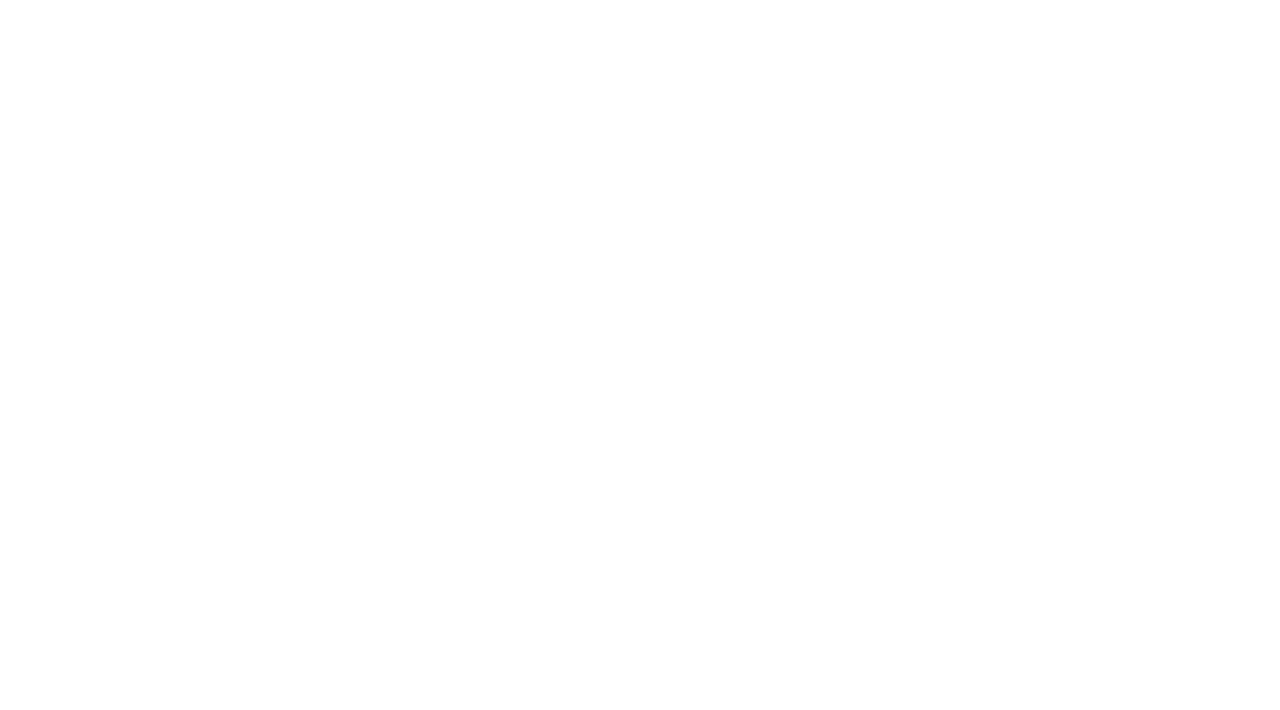
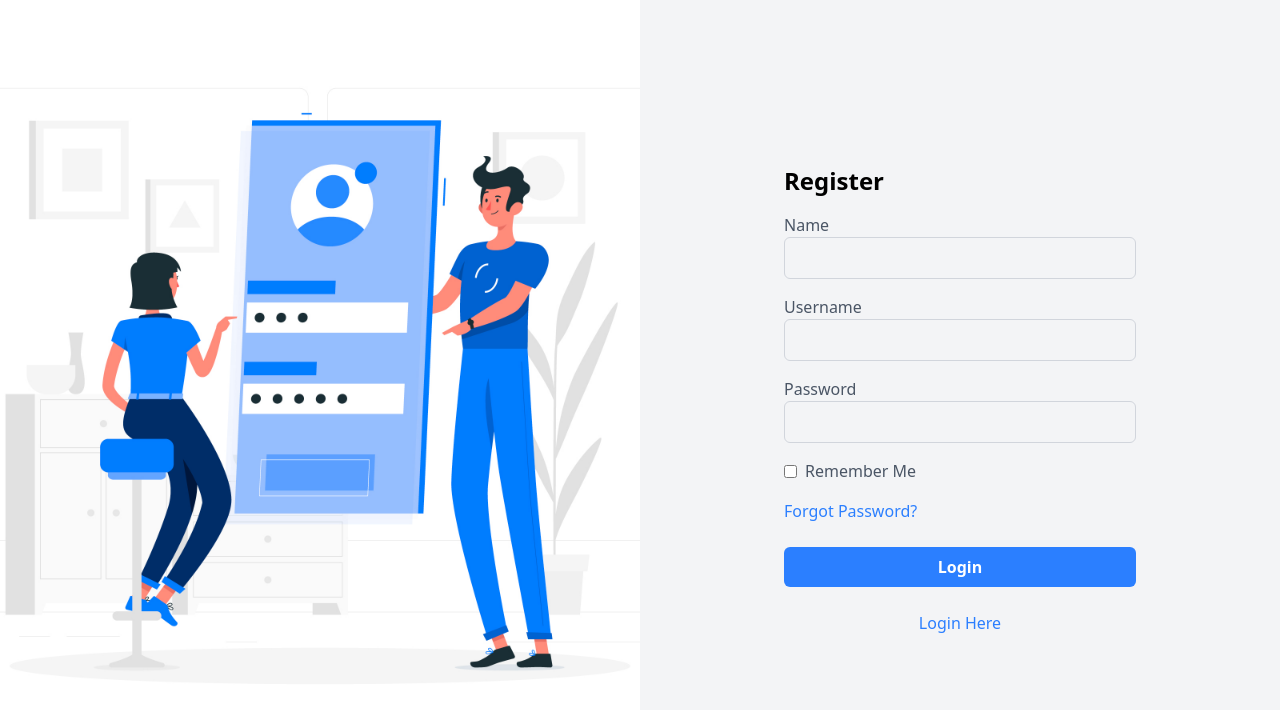
Before and after one commit to j-alvarezsone/vue-admin-shop, a Vue app: page /auth/register in a window 1280 px wide. Before the commit this address had no page. Shown: the top 710 px of the page. Built offline with nearby package versions, Linux system fonts and the light colour scheme; the HTML template or start-up script is replaced by a standard one; what @tanstack/vue-query would draw is missing.

Commit message:
feat: implement authentication flow with login and registration components

```diff
--- /dev/null
+++ b/src/features/auth/guards/is-authenticated.guard.ts
@@ -0,0 +1,16 @@
+import type { NavigationGuardNext, RouteLocationNormalized } from "vue-router";
+
+async function isAuthenticatedGuard(to: RouteLocationNormalized, from: RouteLocationNormalized, next: NavigationGuardNext) {
+  const userId = localStorage.getItem("userId");
+  localStorage.setItem("lastPath", to.path);
+
+  if (!userId) {
+    return next({
+      name: "login",
+    });
+  }
+
+  return next();
+}
+
+export default isAuthenticatedGuard;
--- /dev/null
+++ b/src/features/auth/layouts/AuthLayout.vue
@@ -0,0 +1,16 @@
+<template>
+  <!-- component -->
+  <div class="bg-gray-100 flex flex-col lg:flex-row justify-center items-center h-screen">
+    <div class="w-1/2 h-screen hidden lg:block">
+      <img
+        src="/images/login.jpg"
+        alt="Placeholder Image"
+        class="object-cover w-full h-full"
+      >
+    </div>
+    <!-- Right: Login Form -->
+    <div class="lg:p-36 md:p-52 sm:20 p-8 w-full lg:w-1/2">
+      <RouterView />
+    </div>
+  </div>
+</template>
--- /dev/null
+++ b/src/features/auth/routes/index.ts
@@ -0,0 +1,20 @@
+import type { RouteRecordRaw } from "vue-router";
+
+export const authRoutes: RouteRecordRaw = {
+  path: "/auth",
+  name: "auth",
+  component: () => import("@/features/auth/layouts/AuthLayout.vue"),
+  redirect: { name: "login" },
+  children: [
+    {
+      path: "login",
+      name: "login",
+      component: () => import("@/features/auth/views/Login.vue"),
+    },
+    {
+      path: "register",
+      name: "register",
+      component: () => import("@/features/auth/views/Register.vue"),
+    },
+  ],
+};
--- /dev/null
+++ b/src/features/auth/views/Login.vue
@@ -0,0 +1,60 @@
+<script lang="ts" setup>
+import { useRouter } from "vue-router";
+
+const router = useRouter();
+
+function onLogin() {
+  localStorage.setItem("userId", "ABC-123");
+
+  const lastPath = localStorage.getItem("lastPath") ?? "/";
+
+  router.replace(lastPath);
+}
+</script>
+
+<template>
+  <h1 class="text-2xl font-semibold mb-4">
+    Login
+  </h1>
+  <form action="#" method="POST">
+    <div class="mb-4">
+      <label for="username" class="block text-gray-600">Username</label>
+      <input
+        id="username"
+        type="text"
+        name="username"
+        class="w-full border border-gray-300 rounded-md py-2 px-3 focus:outline-none focus:border-blue-500"
+        autocomplete="off"
+      >
+    </div>
+    <div class="mb-4">
+      <label for="password" class="block text-gray-600">Password</label>
+      <input
+        id="password"
+        type="password"
+        name="password"
+        class="w-full border border-gray-300 rounded-md py-2 px-3 focus:outline-none focus:border-blue-500"
+        autocomplete="off"
+      >
+    </div>
+    <div class="mb-4 flex items-center">
+      <input id="remember" type="checkbox" name="remember" class="text-blue-500">
+      <label for="remember" class="text-gray-600 ml-2">Remember Me</label>
+    </div>
+    <div class="mb-6 text-blue-500">
+      <a href="#" class="hover:underline">Forgot Password?</a>
+    </div>
+    <button
+      type="button"
+      class="bg-blue-500 hover:bg-blue-600 text-white font-semibold rounded-md py-2 px-4 w-full"
+      @click="onLogin"
+    >
+      Login
+    </button>
+  </form>
+  <div class="mt-6 text-blue-500 text-center">
+    <RouterLink :to="{ name: 'register' }" class="hover:underline">
+      Sign up Here
+    </RouterLink>
+  </div>
+</template>
--- /dev/null
+++ b/src/features/auth/views/Register.vue
@@ -0,0 +1,61 @@
+<template>
+  <h1 class="text-2xl font-semibold mb-4">
+    Register
+  </h1>
+  <form action="#" method="POST">
+    <div class="mb-4">
+      <label for="name" class="block text-gray-600">Name</label>
+      <input
+        id="name"
+        type="text"
+        name="name"
+        class="w-full border border-gray-300 rounded-md py-2 px-3 focus:outline-none focus:border-blue-500"
+        autocomplete="off"
+      >
+    </div>
+
+    <div class="mb-4">
+      <label for="username" class="block text-gray-600">Username</label>
+      <input
+        id="username"
+        type="text"
+        name="username"
+        class="w-full border border-gray-300 rounded-md py-2 px-3 focus:outline-none focus:border-blue-500"
+        autocomplete="off"
+      >
+    </div>
+
+    <div class="mb-4">
+      <label for="password" class="block text-gray-600">Password</label>
+      <input
+        id="password"
+        type="password"
+        name="password"
+        class="w-full border border-gray-300 rounded-md py-2 px-3 focus:outline-none focus:border-blue-500"
+        autocomplete="off"
+      >
+    </div>
+
+    <div class="mb-4 flex items-center">
+      <input id="remember" type="checkbox" name="remember" class="text-blue-500">
+      <label for="remember" class="text-gray-600 ml-2">Remember Me</label>
+    </div>
+
+    <div class="mb-6 text-blue-500">
+      <a href="#" class="hover:underline">Forgot Password?</a>
+    </div>
+
+    <button
+      type="submit"
+      class="bg-blue-500 hover:bg-blue-600 text-white font-semibold rounded-md py-2 px-4 w-full"
+    >
+      Login
+    </button>
+  </form>
+
+  <div class="mt-6 text-blue-500 text-center">
+    <RouterLink :to="{ name: 'login' }" class="hover:underline">
+      Login Here
+    </RouterLink>
+  </div>
+</template>
```
Also changed, not shown: src/router/index.ts (+2 -8 lines), public/images/login.jpg (added).
